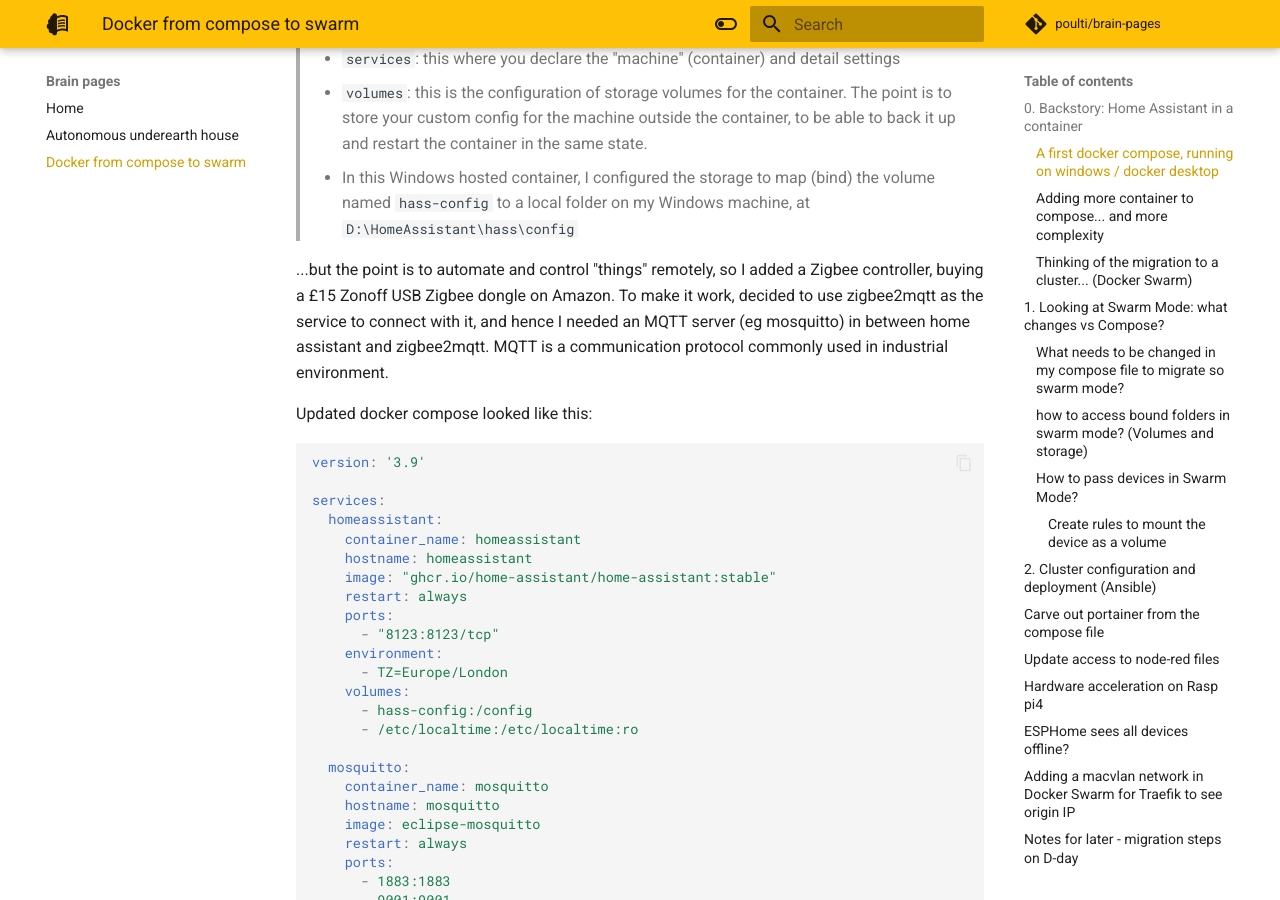
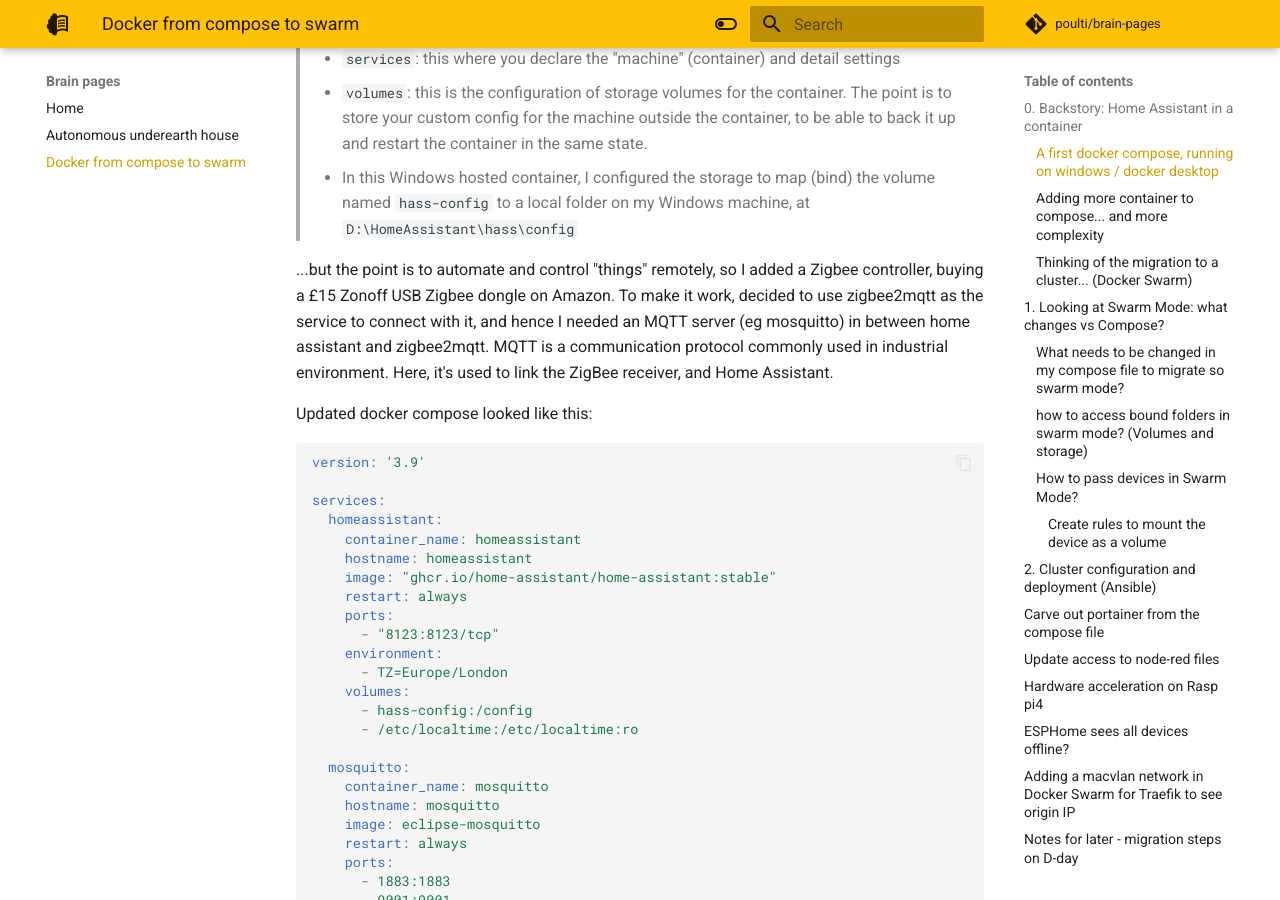
Before and after one commit to poulti/brain-pages, an MkDocs documentation site: the page built from docs/docker-from-compose-to-swarm.md, in a window 1280 px wide and 900 px high, scrolled down 1569 px. Built offline with MkDocs 1.6.1 and Material for MkDocs 9.7.7, drawn with Linux system fonts in a browser that asks for light colours; comment, search, counter and statistics services are not loaded.

Commit message:
Finish linking mqtt

```diff
--- a/docs/docker-from-compose-to-swarm.md
+++ b/docs/docker-from-compose-to-swarm.md
@@ -59,7 +59,7 @@
   >* In this Windows hosted container, I configured the storage to map (bind) the volume named `hass-config` to a local folder on my Windows machine, at ``D:\HomeAssistant\hass\config``
 
 ...but the point is to automate and control "things" remotely, so I added a Zigbee controller, buying a £15 Zonoff USB Zigbee dongle on Amazon. To make it work, decided to use zigbee2mqtt as the service to connect with it, and hence I needed an MQTT server (eg mosquitto) in between home assistant and zigbee2mqtt.
-MQTT is a communication protocol commonly used in industrial environment.
+MQTT is a communication protocol commonly used in industrial environment. Here, it's used to link the ZigBee receiver, and Home Assistant.
 
 Updated docker compose looked like this:
 
```
